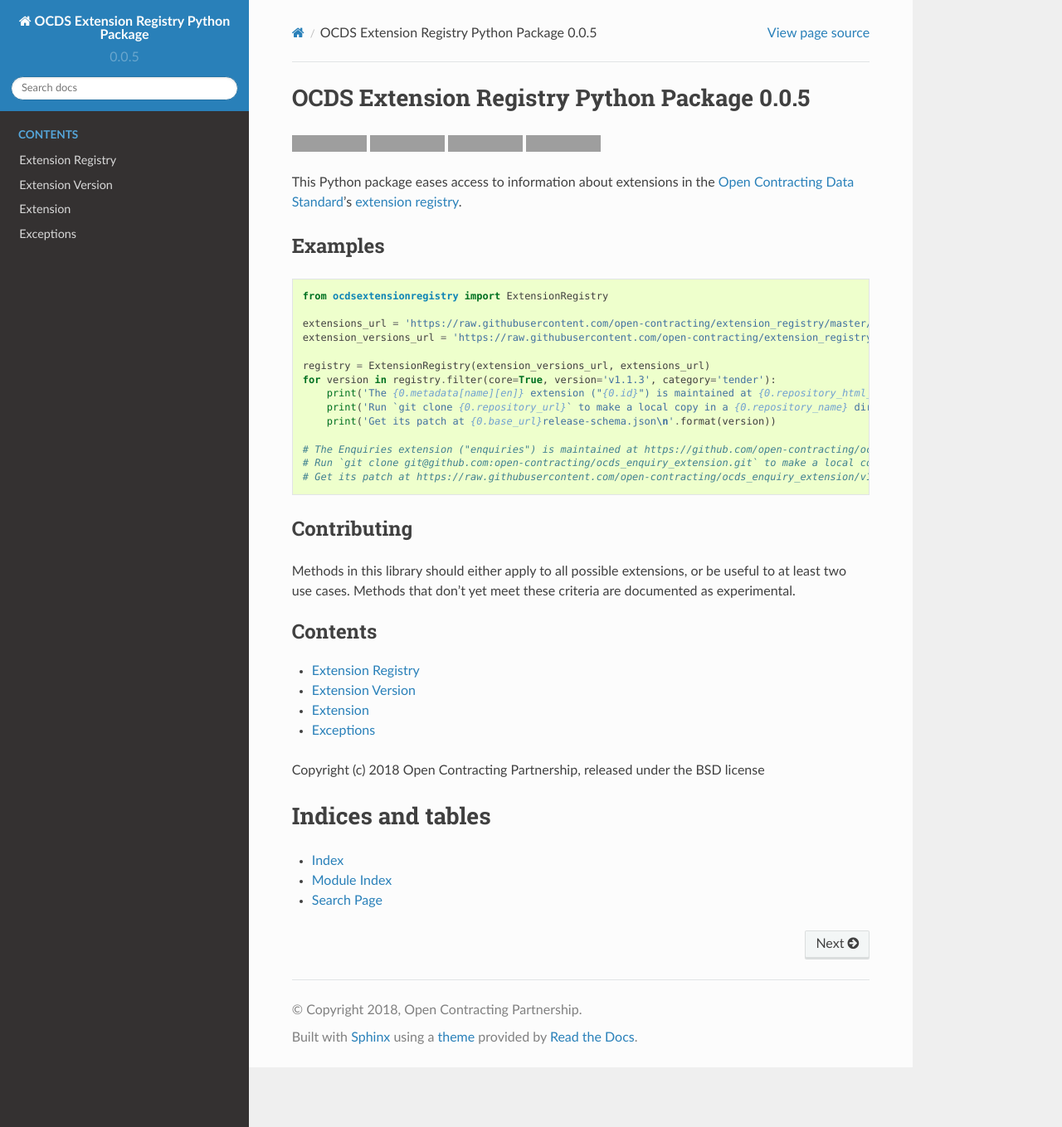
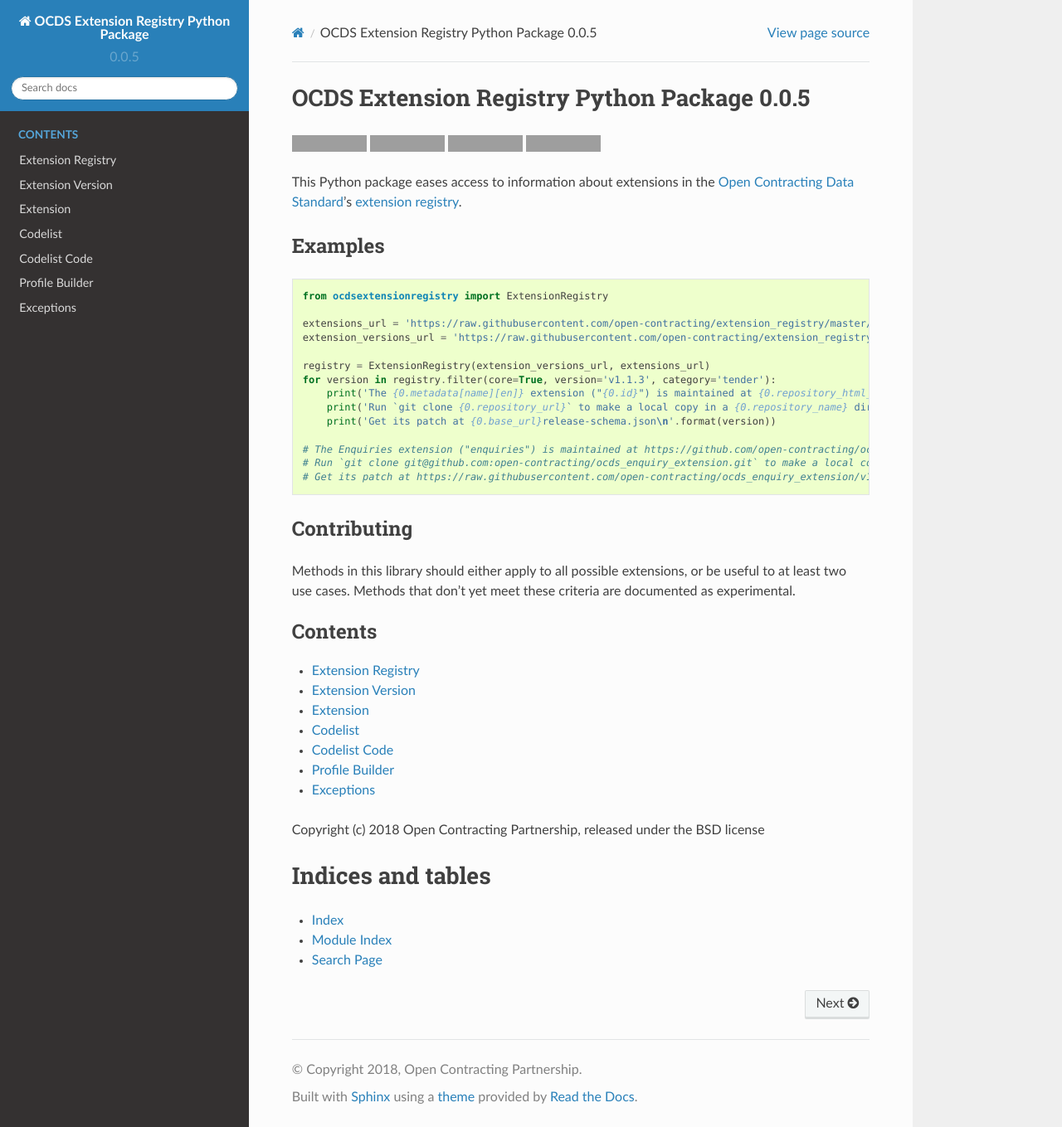
Before and after one commit to open-contracting/extension_registry.py, a Sphinx documentation site: the page built from docs/index.rst, in a window 1280 px wide and 1359 px high. Shown: the whole window at 83% size. Built offline with Sphinx 7.4.7 and the Read the Docs theme 2.0.0, drawn with Linux system fonts in a browser that asks for light colours; grey boxes are pictures that could not be loaded.

Commit message:
Add to toctree

```diff
--- a/docs/index.rst
+++ b/docs/index.rst
@@ -10,6 +10,9 @@ OCDS Extension Registry Python Package |release|
    api/extension_registry
    api/extension_version
    api/extension
+   api/codelist
+   api/codelist_code
+   api/profile_builder
    api/exceptions
 
 Copyright (c) 2018 Open Contracting Partnership, released under the BSD license
```
